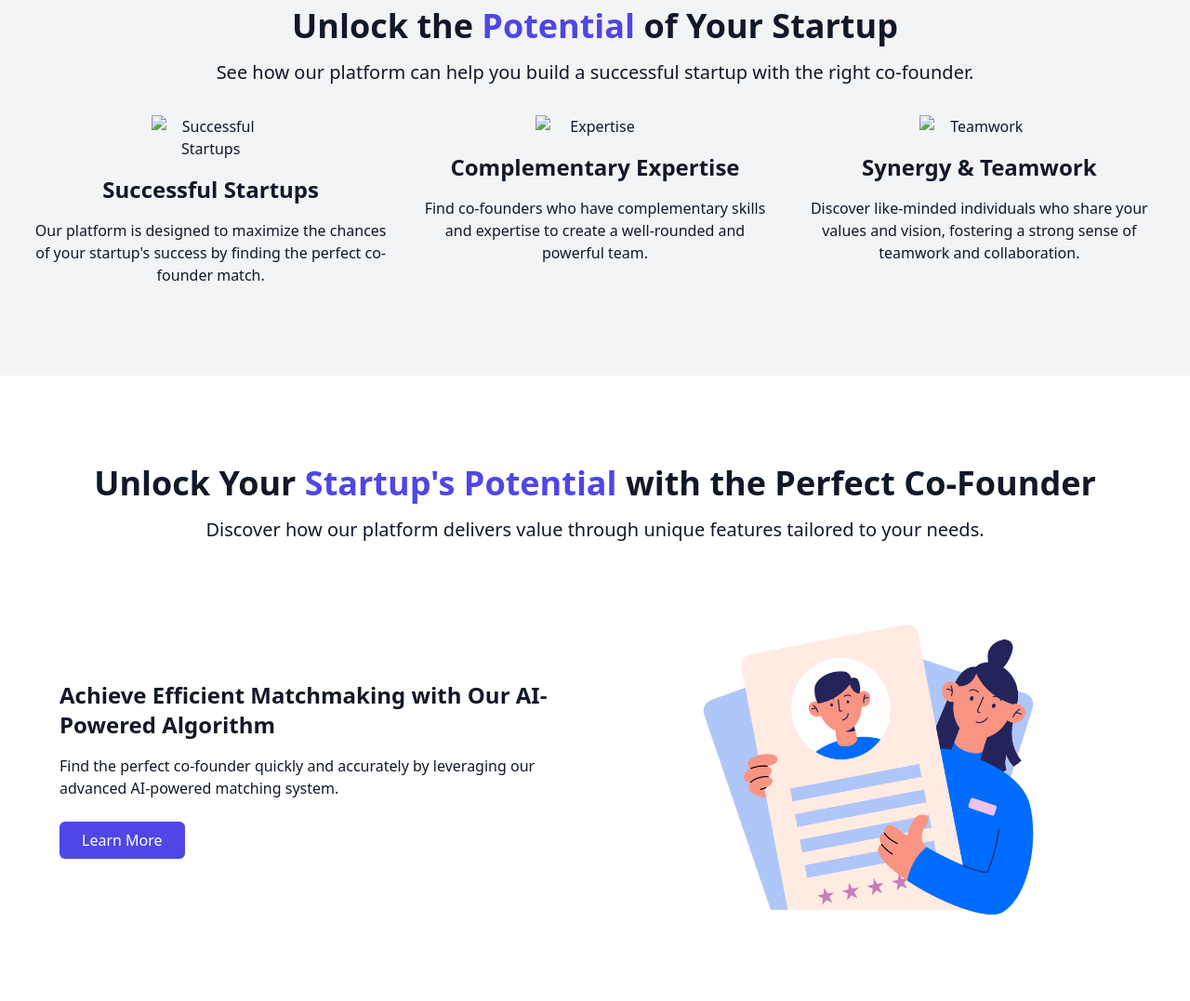
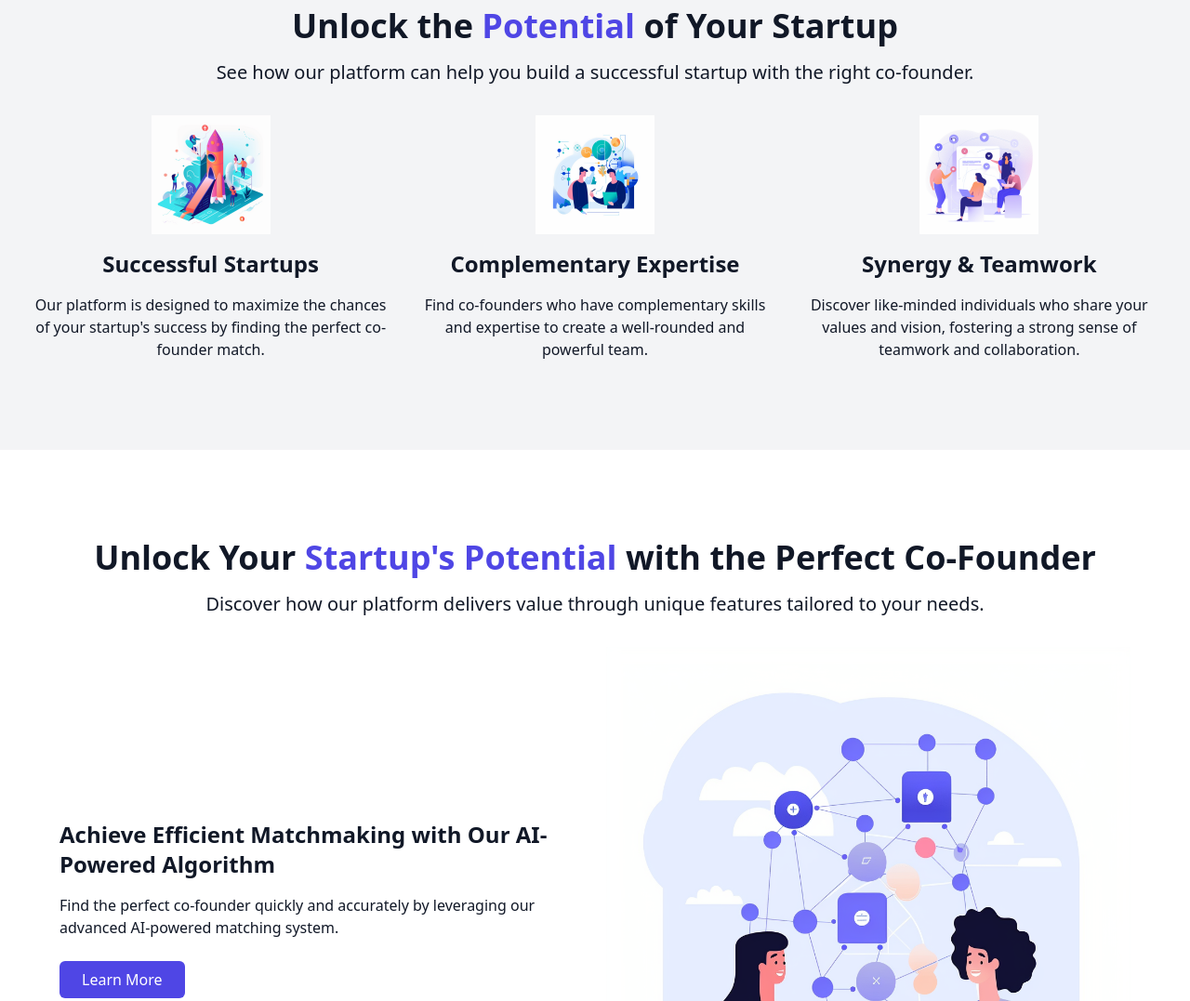
Before and after one commit to realtalishaw/cofounder_matching, a website: page public/index.html in a window 1280 px wide. Shown: the part 2717-3794 px from the top of the page at 93% size. Drawn offline with nearby package versions, Linux system fonts and the light colour scheme.

Commit message:
new photos

```diff
--- a/public/index.html
+++ b/public/index.html
@@ -210,17 +210,17 @@
         </div>
         <div class="grid gap-6 sm:grid-cols-2 lg:grid-cols-3">
             <div class="text-center">
-                <img src="images/successful_startups.png" alt="Successful Startups" class="w-32 mx-auto mb-4">
+                <img src="images/successfulstartups.png" alt="Successful Startups" class="w-32 mx-auto mb-4">
                 <h3 class="text-xl md:text-2xl font-bold mb-4">Successful Startups</h3>
                 <p>Our platform is designed to maximize the chances of your startup's success by finding the perfect co-founder match.</p>
             </div>
             <div class="text-center">
-                <img src="images/expertise.png" alt="Expertise" class="w-32 mx-auto mb-4">
+                <img src="images/synergy.png" alt="Expertise" class="w-32 mx-auto mb-4">
                 <h3 class="text-xl md:text-2xl font-bold mb-4">Complementary Expertise</h3>
                 <p>Find co-founders who have complementary skills and expertise to create a well-rounded and powerful team.</p>
             </div>
             <div class="text-center">
-                <img src="images/teamwork.png" alt="Teamwork" class="w-32 mx-auto mb-4">
+                <img src="images/collaboration.png" alt="Teamwork" class="w-32 mx-auto mb-4">
                 <h3 class="text-xl md:text-2xl font-bold mb-4">Synergy & Teamwork</h3>
                 <p>Discover like-minded individuals who share your values and vision, fostering a strong sense of teamwork and collaboration.</p>
             </div>
@@ -244,13 +244,13 @@
                     <button class="bg-indigo-600 text-white px-6 py-2 rounded-md mt-6">Learn More</button>
                 </div>
                 <div>
-                    <img src="images/user-rating.png" alt="Feature 1 Visual" class="w-full h-auto mx-auto">
+                    <img src="images/aipower.png" alt="Feature 1 Visual" class="w-full h-auto mx-auto">
                 </div>
             </div>
             <!-- Feature 2 -->
             <div class="grid gap-6 sm:grid-cols-2 items-center justify-center">
                 <div>
-                    <img src="images/user-rating.png" alt="Feature 2 Visual" class="w-full h-auto mx-auto">
+                    <img src="images/collaboration.png" alt="Feature 2 Visual" class="w-full h-auto mx-auto">
                 </div>
                 <div class="text-center sm:text-left">
                     <h3 class="text-xl md:text-2xl font-bold mb-4">Enhance Collaboration with Intuitive Communication Tools</h3>
@@ -266,7 +266,7 @@
                     <button class="bg-indigo-600 text-white px-6 py-2 rounded-md mt-6">Learn More</button>
                 </div>
                 <div>
-                    <img src="images/user-rating.png" alt="Feature 3 Visual" class="w-full h-auto mx-auto">
+                    <img src="images/startupresources.png" alt="Feature 3 Visual" class="w-full h-auto mx-auto">
                 </div>
             </div>
         </div>
```
Also changed, not shown: public/images/accelerategrowth.png (added), public/images/aipower.png (added), public/images/collaboration.png (added), public/images/meetcofounder.png (added), public/images/startupresources.png (added), public/images/successfulstartups.png (added), public/images/synergy.png (added).
